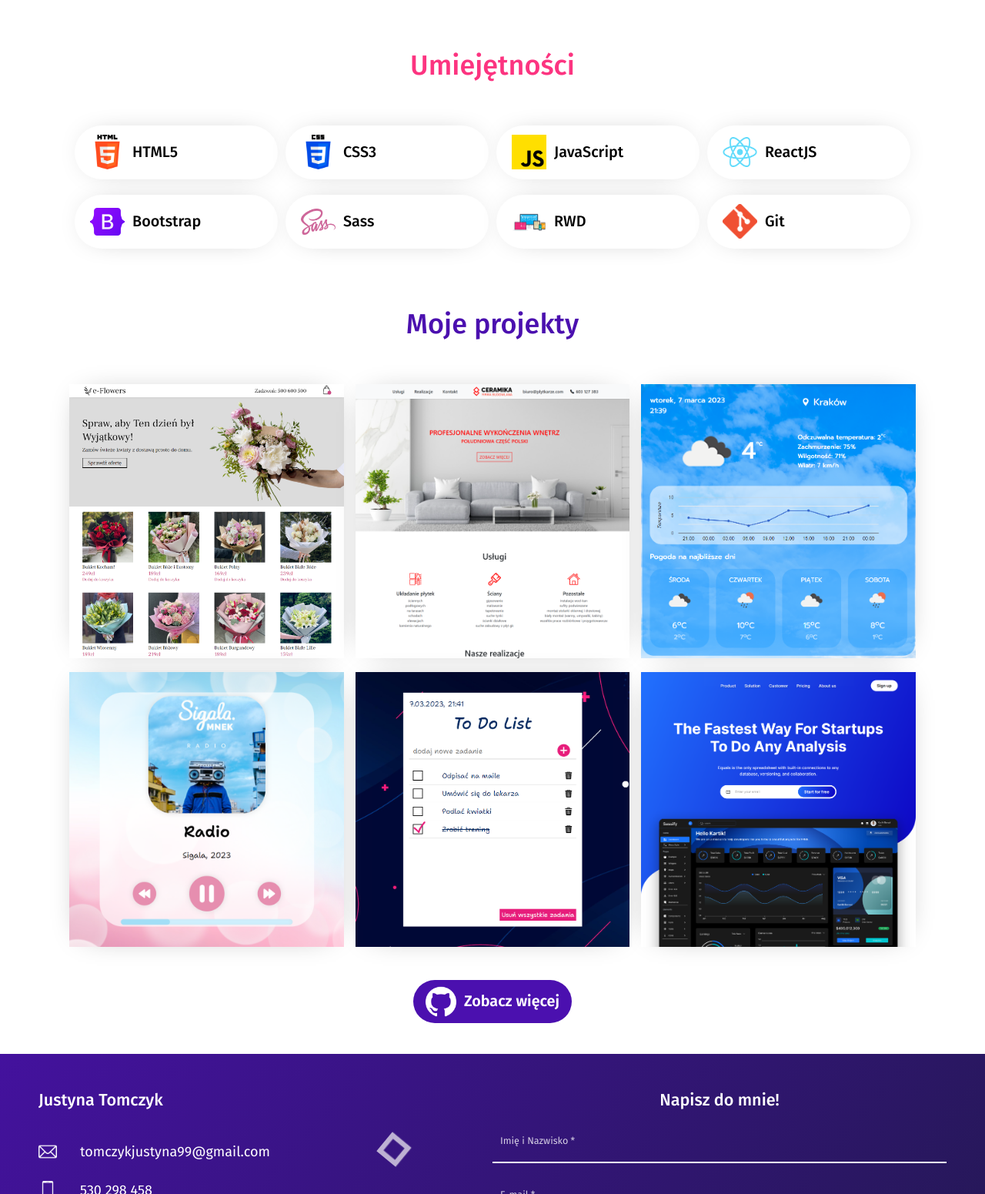
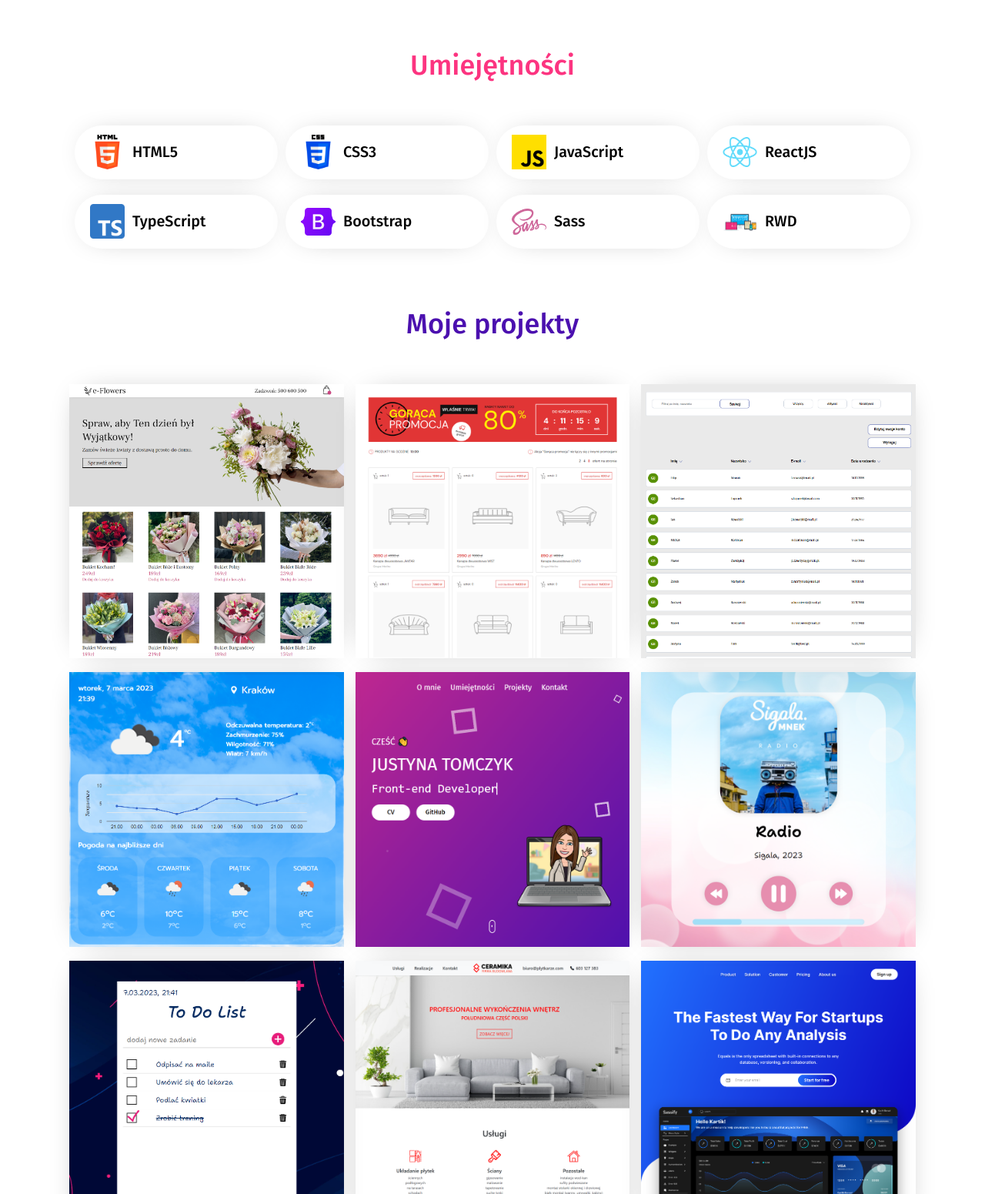
Before and after one commit to JustynaTomczyk7/Portfolio, a website built with webpack: page src/index.html in a window 1280 px wide. Shown: the part 1249-2800 px from the top of the page at 77% size. Built offline with nearby package versions, Linux system fonts and the light colour scheme.

Commit message:
update projects

```diff
--- a/package.json
+++ b/package.json
@@ -25,8 +25,8 @@
     "postcss": "^8.4.18",
     "postcss-loader": "^7.0.1",
     "prettier": "2.8.7",
-    "sass": "^1.57.1",
-    "sass-loader": "^13.2.0",
+    "sass": "^1.62.1",
+    "sass-loader": "^13.2.2",
     "style-loader": "^3.3.1",
     "webpack": "^5.75.0",
     "webpack-cli": "^5.0.1",
--- a/src/index.js
+++ b/src/index.js
@@ -5,6 +5,7 @@ document.addEventListener("DOMContentLoaded", () => {
   onMobileMenuElementClicked();
   mailHandler();
 
+  const mybutton = document.querySelector("#btn-back-to-top");
   window.onscroll = () => {
     if (
       document.body.scrollTop > 20 ||
@@ -16,7 +17,6 @@ document.addEventListener("DOMContentLoaded", () => {
     }
   };
 
-  const mybutton = document.querySelector("#btn-back-to-top");
   mybutton.addEventListener("click", () => {
     document.body.scrollTop = 0;
     document.documentElement.scrollTop = 0;
--- a/src/projects.html
+++ b/src/projects.html
@@ -8,12 +8,13 @@
           src="./img/projekt1.png"
           alt="Widok strony internetowej"
         />
-        <div class="overlay odd">
+        <div class="overlay anim">
           <div class="overlay-text">Kwiaciarnia<br />internetowa</div>
           <button type="button" class="overlay-btn">GitHub</button>
         </div>
       </a>
     </div>
+
     <div class="project project2">
       <a href="https://github.com/JustynaTomczyk7/plytkarze" target="_blank">
         <img
@@ -21,12 +22,13 @@
           src="./img/projekt2.png"
           alt="Widok strony internetowej"
         />
-        <div class="overlay even">
+        <div class="overlay anim">
           <div class="overlay-text">CERAMIKA<br />Firma Budowlana</div>
           <button type="button" class="overlay-btn">GitHub</button>
         </div>
       </a>
     </div>
+
     <div class="project project3">
       <a href="https://github.com/JustynaTomczyk7/to-do-list" target="_blank">
         <img
@@ -34,12 +36,27 @@
           src="./img/projekt3.png"
           alt="Widok strony internetowej"
         />
-        <div class="overlay odd">
+        <div class="overlay anim">
           <div class="overlay-text">To Do List</div>
           <button type="button" class="overlay-btn">GitHub</button>
         </div>
       </a>
     </div>
+
+    <div class="project project4">
+      <a href="https://github.com/JustynaTomczyk7/Portfolio" target="_blank">
+        <img
+          class="img-project"
+          src="./img/projekt4.png"
+          alt="Widok strony internetowej"
+        />
+        <div class="overlay anim">
+          <div class="overlay-text">Portfolio</div>
+          <button type="button" class="overlay-btn">GitHub</button>
+        </div>
+      </a>
+    </div>
+
     <div class="project project5">
       <a href="https://github.com/JustynaTomczyk7/Saasify" target="_blank">
         <img
@@ -47,12 +64,13 @@
           src="./img/projekt5.png"
           alt="Widok strony internetowej"
         />
-        <div class="overlay even">
+        <div class="overlay anim">
           <div class="overlay-text">Saasify</div>
           <button type="button" class="overlay-btn">GitHub</button>
         </div>
       </a>
     </div>
+
     <div class="project project6">
       <a href="https://github.com/JustynaTomczyk7/Pogoda" target="_blank">
         <img
@@ -60,12 +78,13 @@
           src="./img/projekt6.png"
           alt="Widok strony internetowej"
         />
-        <div class="overlay odd">
+        <div class="overlay anim">
           <div class="overlay-text">Aplikacja<br />pogodowa</div>
           <button type="button" class="overlay-btn">GitHub</button>
         </div>
       </a>
     </div>
+
     <div class="project project7">
       <a
         href="https://github.com/JustynaTomczyk7/Justyfy-Player"
@@ -76,8 +95,39 @@
           src="./img/projekt7.png"
           alt="Widok strony internetowej"
         />
-        <div class="overlay even">
+        <div class="overlay anim">
           <div class="overlay-text">Music Player</div>
+          <button type="button" class="overlay-btn">GitHub</button>
+        </div>
+      </a>
+    </div>
+
+    <div class="project project8">
+      <a
+        href="https://github.com/JustynaTomczyk7/Furniture-Shop"
+        target="_blank"
+      >
+        <img
+          class="img-project"
+          src="./img/projekt8.png"
+          alt="Widok strony internetowej"
+        />
+        <div class="overlay anim">
+          <div class="overlay-text">Furniture Shop</div>
+          <button type="button" class="overlay-btn">GitHub</button>
+        </div>
+      </a>
+    </div>
+
+    <div class="project project9">
+      <a href="https://github.com/JustynaTomczyk7/Ultimate-App" target="_blank">
+        <img
+          class="img-project"
+          src="./img/projekt9.png"
+          alt="Widok strony internetowej"
+        />
+        <div class="overlay anim">
+          <div class="overlay-text">Ultimate App</div>
           <button type="button" class="overlay-btn">GitHub</button>
         </div>
       </a>
--- a/src/projects.scss
+++ b/src/projects.scss
@@ -40,11 +40,14 @@
   grid-template-columns: 1fr;
   grid-template-areas:
     "project1"
-    "project2"
+    "project8"
+    "project9"
     "project6"
     "project7"
+    "project2"
     "project3"
-    "project5";
+    "project5"
+    "project4";
 
   .project1 {
     grid-area: project1;
@@ -56,6 +59,10 @@
 
   .project3 {
     grid-area: project3;
+  }
+
+  .project4 {
+    grid-area: project4;
   }
 
   .project5 {
@@ -70,21 +77,32 @@
     grid-area: project7;
   }
 
+  .project8 {
+    grid-area: project8;
+  }
+
+  .project9 {
+    grid-area: project9;
+  }
+
   @media (min-width: 576px) {
     gap: 10px;
     grid-template-columns: 1fr 1fr;
     grid-template-areas:
-      "project1 project2"
+      "project1 project9"
+      "project8 project2"
       "project6 project7"
-      "project3 project5";
+      "project3 project5"
+      "project4 .";
   }
 
   @media (min-width: 992px) {
     gap: 15px;
     grid-template-columns: 1fr 1fr 1fr;
     grid-template-areas:
-      "project1 project2 project6"
-      "project7 project3 project5";
+      "project1 project8 project9"
+      "project6 project4 project7"
+      "project3 project2 project5";
   }
 }
 
@@ -126,14 +144,9 @@
   }
 }
 
-.odd {
+.anim {
   background-color: $purple;
   bottom: 0;
-}
-
-.even {
-  background-color: $pink;
-  top: 0;
 }
 
 .project:hover .overlay {
--- a/src/skills.html
+++ b/src/skills.html
@@ -19,6 +19,10 @@
       <p>ReactJS</p>
     </div>
     <div class="skills-content">
+      <img src="./img/logo-typescript.png" alt="TypeScript logo" />
+      <p>TypeScript</p>
+    </div>
+    <div class="skills-content">
       <img src="./img/logo-bootstrap.png" alt="Bootstrap logo" />
       <p>Bootstrap</p>
     </div>
@@ -30,9 +34,5 @@
       <img src="./img/logo-rwd.png" alt="RWD logo" />
       <p>RWD</p>
     </div>
-    <div class="skills-content">
-      <img src="./img/logo-git.png" alt="Git logo" />
-      <p>Git</p>
-    </div>
   </div>
 </section>
--- a/src/skills.scss
+++ b/src/skills.scss
@@ -31,6 +31,10 @@
     display: flex;
     padding: 10px 20px;
     margin-bottom: 10px;
+
+    &:hover {
+      transform: scale(1.04);
+    }
 
     img {
       width: 30px;
```
Also changed, not shown: src/img/logo-typescript.png (added), src/img/projekt4.png (added), src/img/projekt8.png (added), src/img/projekt9.png (added).
